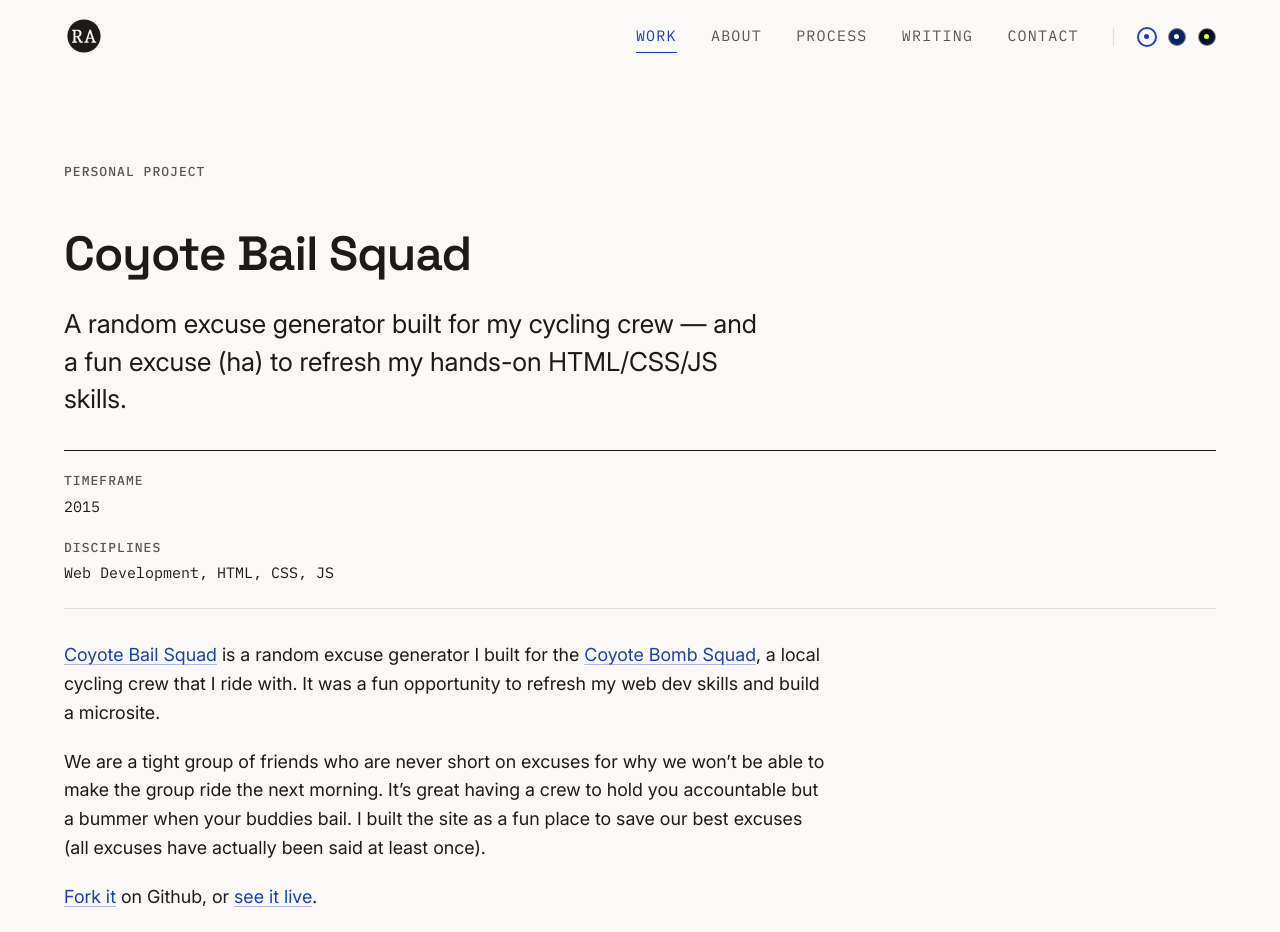
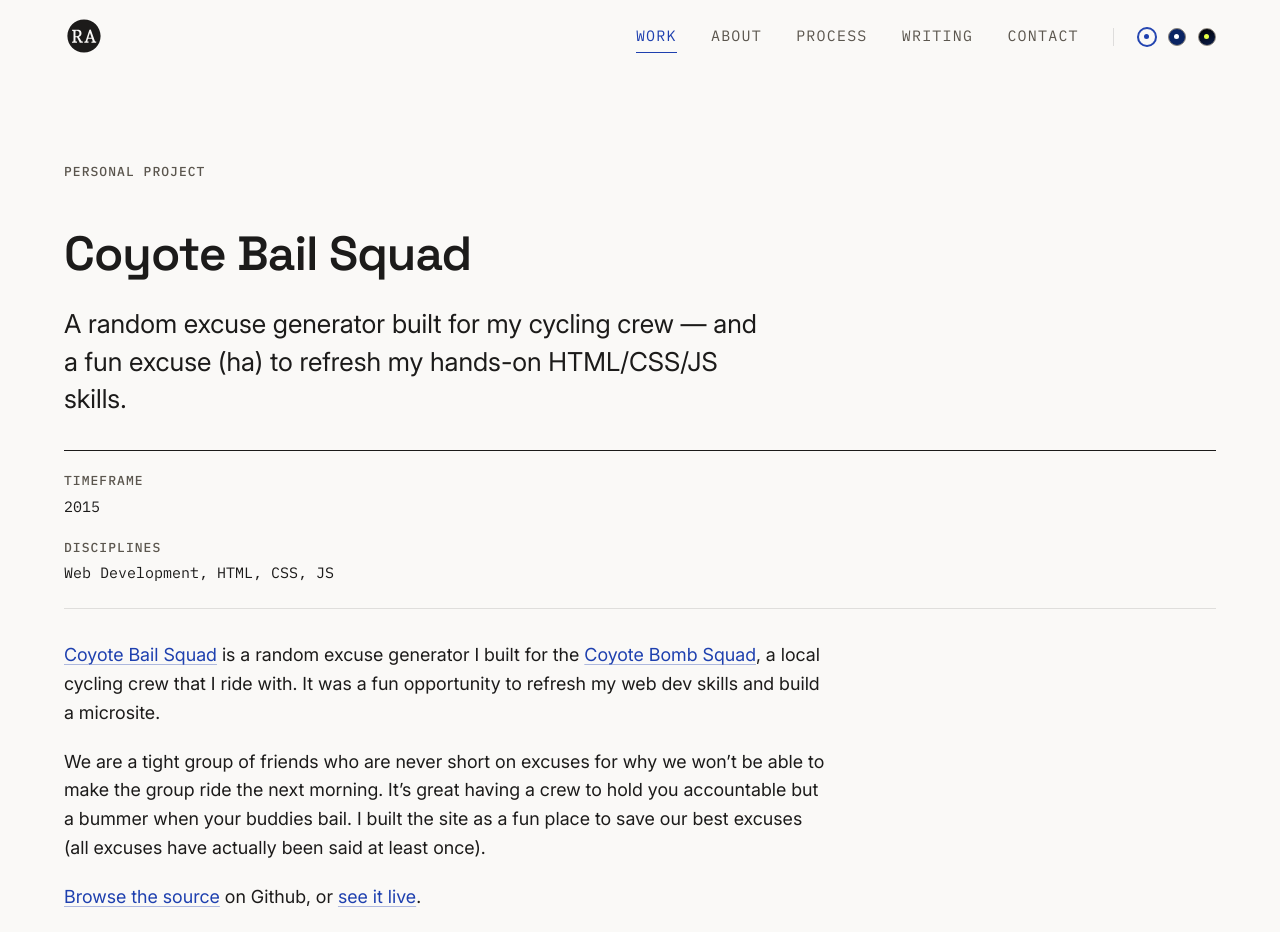
Before and after one commit to arnaudin/arnaudin.github.io, a Jekyll site: the page built from _projects/coyote-bomb-squad-microsite.md, in a window 1280 px wide. Shown: the top 932 px of the page. Built offline with Jekyll 4.4.1, drawn with Linux system fonts in a browser that asks for light colours; grey boxes are pictures that could not be loaded.

Commit message:
update source links

```diff
--- a/_projects/coyote-bomb-squad-microsite.md
+++ b/_projects/coyote-bomb-squad-microsite.md
@@ -20,7 +20,7 @@
 
       We are a tight group of friends who are never short on excuses for why we won't be able to make the group ride the next morning. It's great having a crew to hold you accountable but a bummer when your buddies bail. I built the site as a fun place to save our best excuses (all excuses have actually been said at least once).
 
-      [Fork it](https://github.com/arnaudin/coyotebailsquad/) on Github, or [see it live]({{ site.url }}/sites/coyotebailsquad/).
+      [Browse the source](https://github.com/arnaudin/arnaudin.github.io/tree/main/sites/coyotebailsquad) on Github, or [see it live]({{ site.url }}/sites/coyotebailsquad/).
 
   - section_layout: 1col
     images:
--- a/sites/coyotebailsquad/index.html
+++ b/sites/coyotebailsquad/index.html
@@ -39,9 +39,8 @@
     <footer class="pushfoot">
       <div class="row">
         <div class="col-lg-12">
-          <p>Made by <a href="https://ryanarnaudin.com" rel="nofollow">Ryan Arnaudin</a>. Fork on <a href="https://github.com/arnaudin/coyotebailsquad/">Github</a>.</p>
-          <p>Based on <a href="https://getbootstrap.com" rel="nofollow">Bootstrap</a> &amp; <a href="https://bootswatch.com/superhero/" rel="nofollow">Superhero</a>.</p>
-          <p>Photo: <a href="https://instagram.com/s_youngblade" rel="nofollow">@s_youngblade</a>. Fonts by <a href="https://fonts.google.com" rel="nofollow">Google</a>.</p>
+          <p>Made by <a href="https://ryanarnaudin.com" rel="nofollow">Ryan Arnaudin</a>. Source on <a href="https://github.com/arnaudin/arnaudin.github.io/tree/main/sites/coyotebailsquad">Github</a>.</p>
+          <p>Photo: <a href="https://instagram.com/s_youngblade" rel="nofollow">@s_youngblade</a>.</p>
         </div>
       </div>
     </footer>
```
